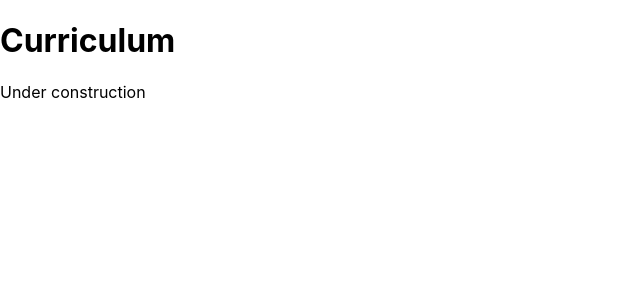
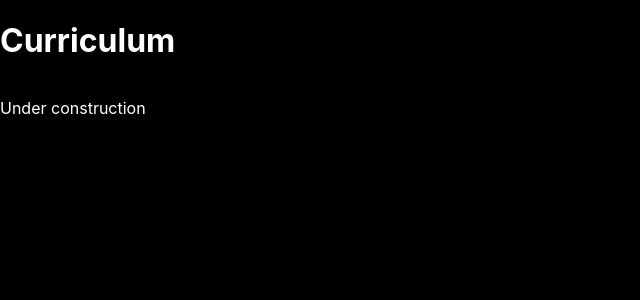
Before and after one commit to aironherbert/portfolio, a React (Create React App) app: page /curriculum in a window 1280 px wide. Shown: the top 300 px of the page, without its empty margins (0-640 px from the left). Built offline with nearby package versions, Linux system fonts and the light colour scheme; the HTML template or start-up script is replaced by a standard one.

Commit message:
Create root component

```diff
--- /dev/null
+++ b/src/components/curriculum/components/root/index.tsx
@@ -0,0 +1,22 @@
+import styled from "@emotion/styled"
+import { ReactNode } from "react"
+
+const Container = styled.div`
+    width: 100vw;
+    min-height: 100vh;
+    background-color: black;
+    color: white;
+    box-sizing: border-box;
+    display: flex;
+    flex-direction: column;
+`
+
+export default function Root({
+    layout,
+    children,
+}: {
+    layout: string
+    children: ReactNode
+}) {
+    return <Container>{children}</Container>
+}
--- a/src/components/curriculum/index.tsx
+++ b/src/components/curriculum/index.tsx
@@ -1,8 +1,10 @@
+import Root from "./components/root"
+
 export default function Curriculum() {
     return (
-        <div>
+        <Root layout="portrait">
             <h1>Curriculum</h1>
             <p>Under construction</p>
-        </div>
+        </Root>
     )
 }
```
